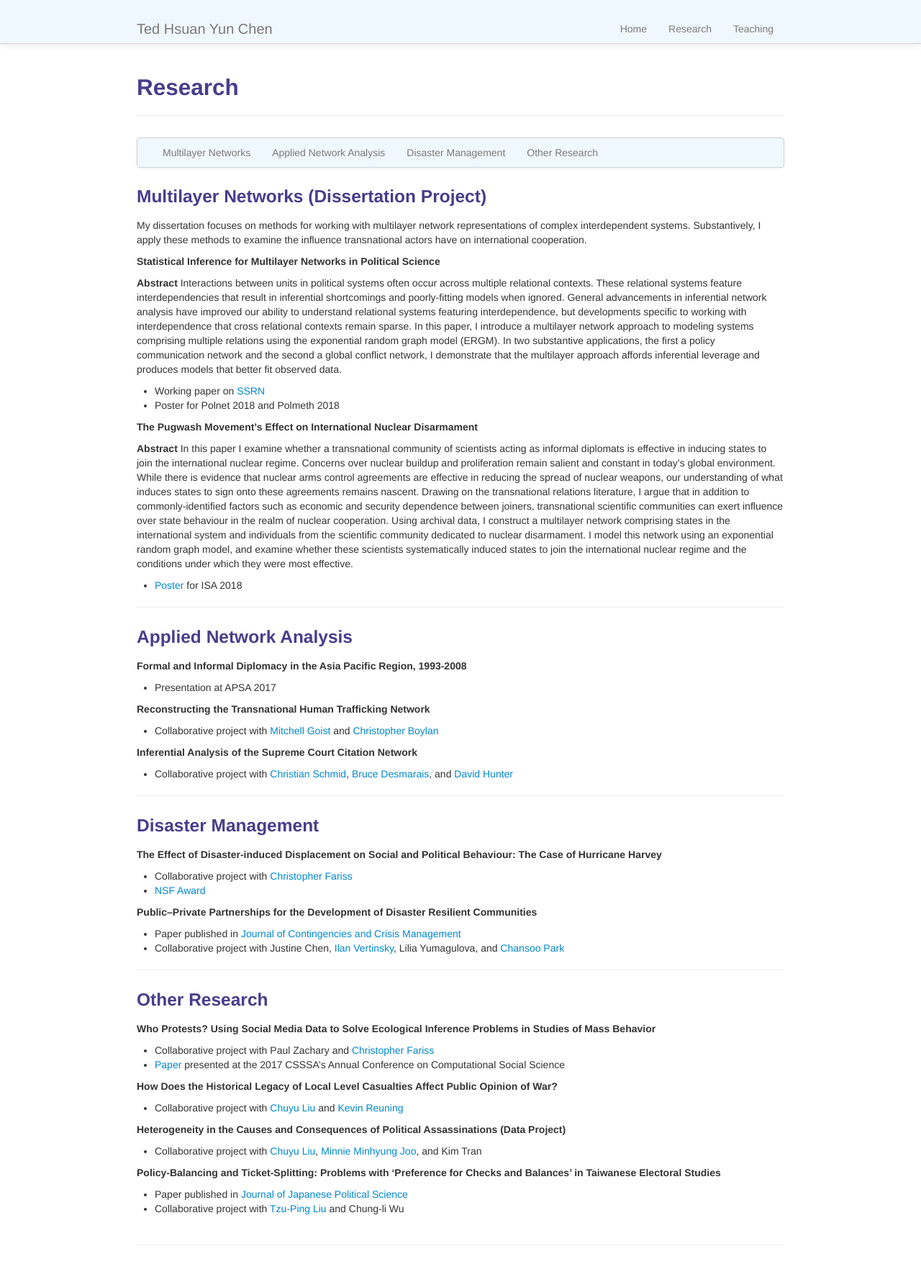
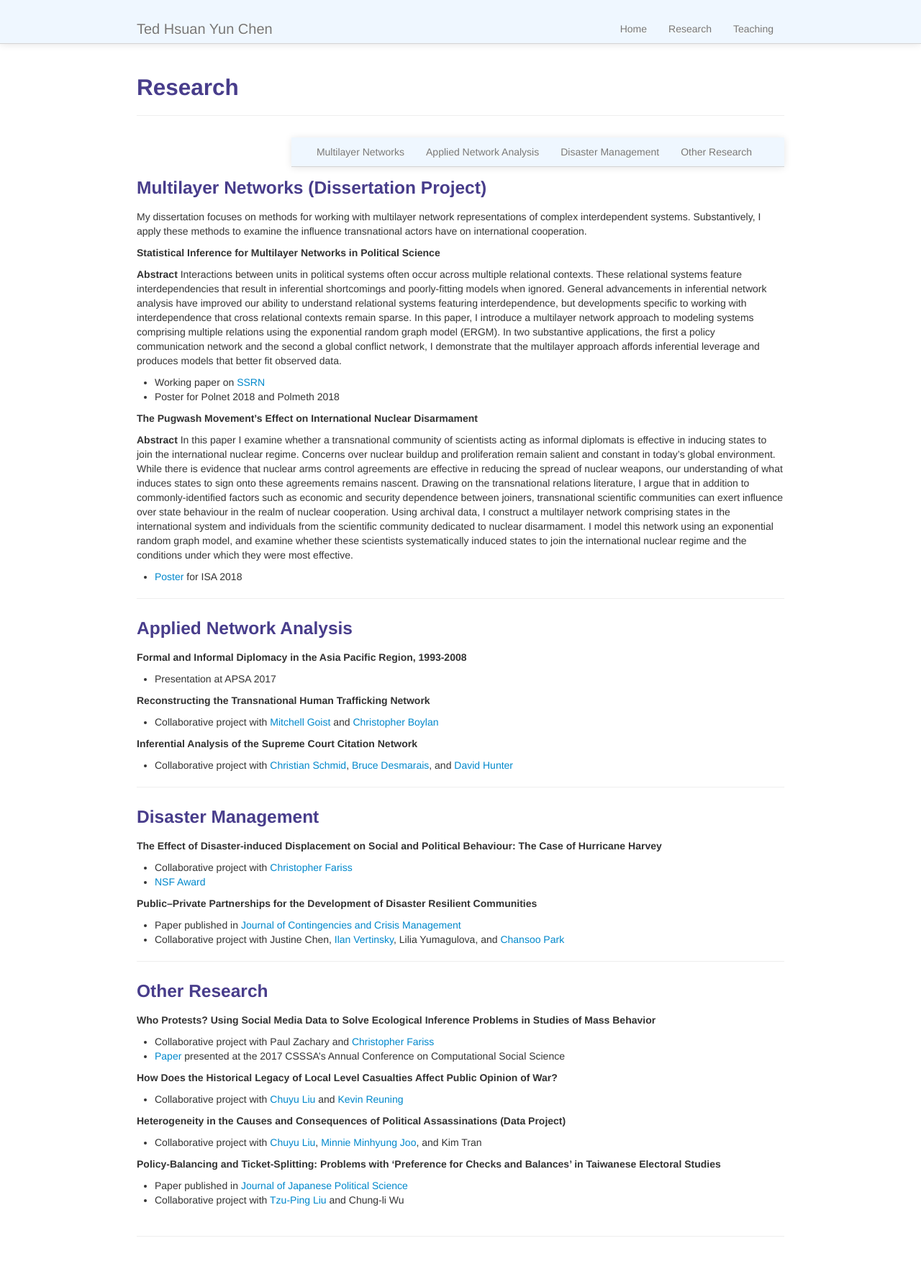
Before and after one commit to tedhchen/tedhchen.github.io, a Jekyll site: the page built from pages/research.md, in a window 1280 px wide. Shown: the whole page at 72% size. Built offline with Jekyll 4.4.1, drawn with Linux system fonts in a browser that asks for light colours.

Commit message:
adjusted placement of text in navbars

```diff
--- a/assets/themes/twitter/css/style.css
+++ b/assets/themes/twitter/css/style.css
@@ -16,7 +16,7 @@
   margin: 30px 0; }
 
 /*nav bar adjustments */
- .navbar-default {
+ .navbar {
   padding: 0 0px;
   box-shadow: none;
   border-color: darkslateblue;
--- a/pages/research.md
+++ b/pages/research.md
@@ -4,8 +4,8 @@ title: Research
 description: Ted Hsuan Yun Chen's Research
 ---
 
-<div class="navbar">
-    <div class="navbar-inner">
+<div class="navbar navbar-static-top">
+    <div class="navbar-inner pull-right">
         <ul class="nav">
             <li><a href="#Multilayer Networks">Multilayer Networks</a></li>
             <li><a href="#Applied Network Analysis">Applied Network Analysis</a></li>
```
